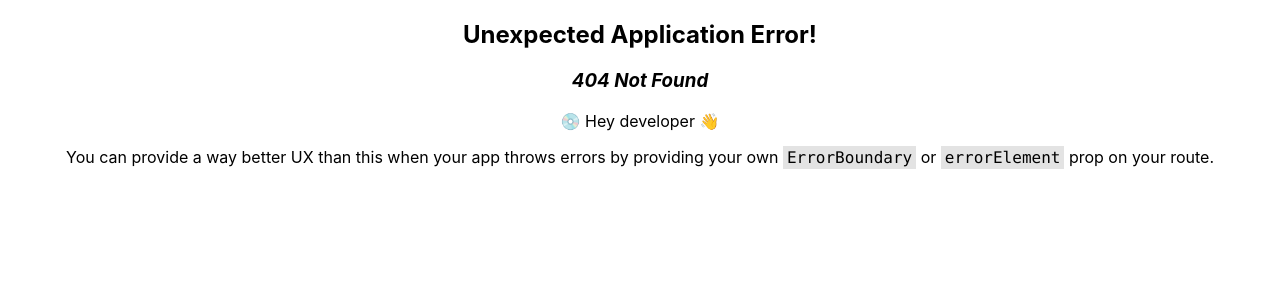
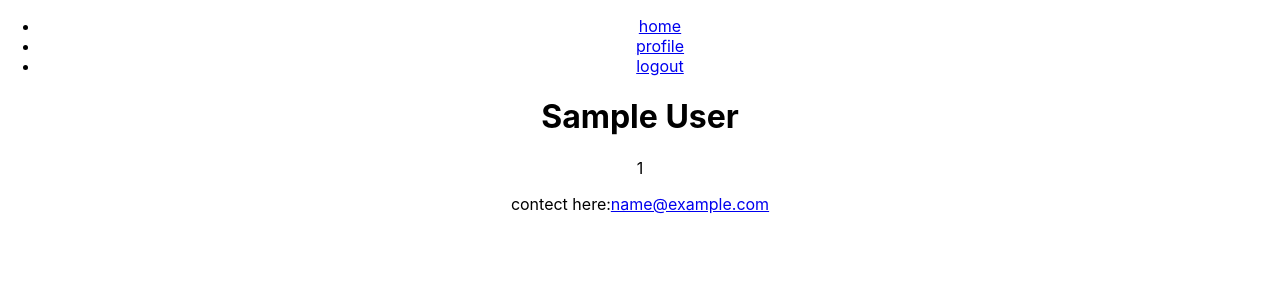
Before and after one commit to ERankushgautam/Z-APP, a React (Create React App) app in the folder frontend/: page /profile in a window 1280 px wide. Before the commit this address had no page. Shown: the top 300 px of the page. Built offline with nearby package versions, Linux system fonts and the light colour scheme; sample sign-in values are in the browser's storage.

Commit message:
login flow

```diff
--- a/frontend/src/App.js
+++ b/frontend/src/App.js
@@ -12,6 +12,7 @@ import Home from "./comps/Home";
 
 import Signup from "./comps/Signup";
 import Login from "./comps/Login";
+import Profile from "./comps/Profile";
 
 const router = createBrowserRouter(
   createRoutesFromElements(
@@ -19,6 +20,7 @@ const router = createBrowserRouter(
       <Route element={<PrivateComp />}>
         <Route path="/" element={<Layout />}>
           <Route path="/" element={<Home />} />
+          <Route path="/profile" element={<Profile />} />
         </Route>
       </Route>
       <Route path="/signup" element={<Signup />} />
--- a/frontend/src/comps/Header.js
+++ b/frontend/src/comps/Header.js
@@ -8,14 +8,17 @@ function Header() {
   return (
     <div>
       <ul>
-        <li>
+        {/* <li>
           <Link to="/signup">signup</Link>
         </li>
         <li>
           <Link to="/login">login</Link>
+        </li> */}
+        <li>
+          <Link to="/">home</Link>
         </li>
         <li>
-          <Link to="/">home</Link>
+          <Link to="/profile">profile</Link>
         </li>
         <li>
           <Link onClick={logout} to="/signup">
--- a/frontend/src/comps/Login.js
+++ b/frontend/src/comps/Login.js
@@ -3,8 +3,9 @@ import { Link, useNavigate } from "react-router-dom";
 
 function Login() {
   const navigate = useNavigate();
-  const [email, setEmail] = useState("");
-  const [password, setPassword] = useState("");
+  const [email, setEmail] = useState();
+  const [password, setPassword] = useState();
+  const [error, setError] = useState("");
 
   const API_URL = process.env.REACT_APP_API_URL;
   useEffect(() => {
@@ -15,16 +16,26 @@ function Login() {
   }, [navigate]);
 
   const login = async () => {
+    if (!email || !password) {
+      setError("Please enter both email and password.");
+      return;
+    } else {
       const responce = await fetch(`${API_URL}/login`, {
         method: "POST",
         headers: { "Content-Type": "application/json" },
         body: JSON.stringify({ email, password }),
       });
       let result = await responce.json();
-    localStorage.setItem("user", JSON.stringify(result));
+      if (result) {
+        console.log("Login successful");
+        localStorage.setItem("user", JSON.stringify(result.user));
         navigate("/");
-    console.log(result);
+      } else {
+        alert(result.error);
+      }
+    }
   };
+
   return (
     <div className="login">
       <div className="form">
@@ -45,6 +56,7 @@ function Login() {
           onChange={(e) => setPassword(e.target.value)}
         />
         <button onClick={login}>Submit</button>
+        <p>{error}</p>
       </div>
       <h1>
         <Link to="/signup">signup</Link>
--- /dev/null
+++ b/frontend/src/comps/Profile.js
@@ -0,0 +1,21 @@
+import React from "react";
+
+function Profile() {
+  const auth = localStorage.getItem("user");
+  return (
+    <div className="profile">
+      <div className="details">
+        <h1>{JSON.parse(auth).name}</h1>
+        <p>{JSON.parse(auth)._id}</p>
+        <p>
+          contect here:
+          <a href={`mailto: ${JSON.parse(auth).mail}`}>
+            {JSON.parse(auth).email}
+          </a>
+        </p>
+      </div>
+    </div>
+  );
+}
+
+export default Profile;
```
Lines whose indentation alone changed are shown as unchanged.
